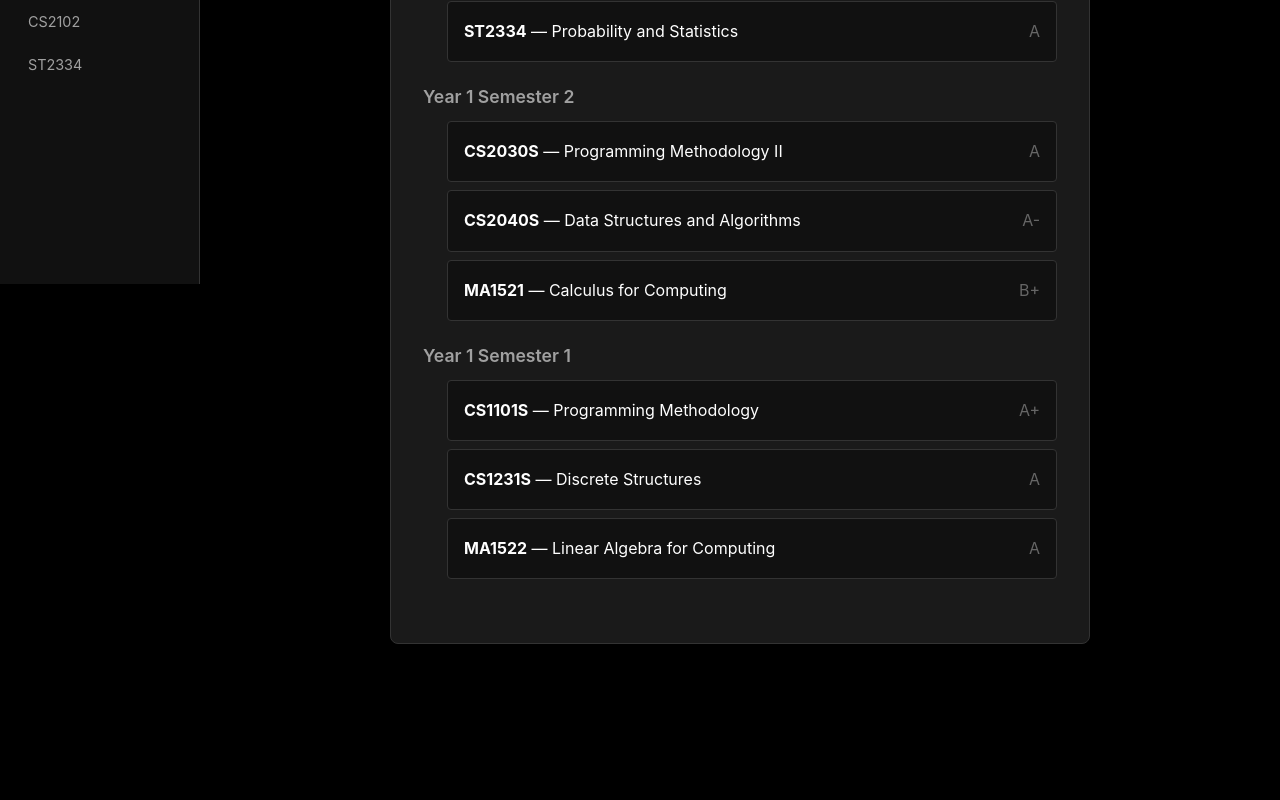
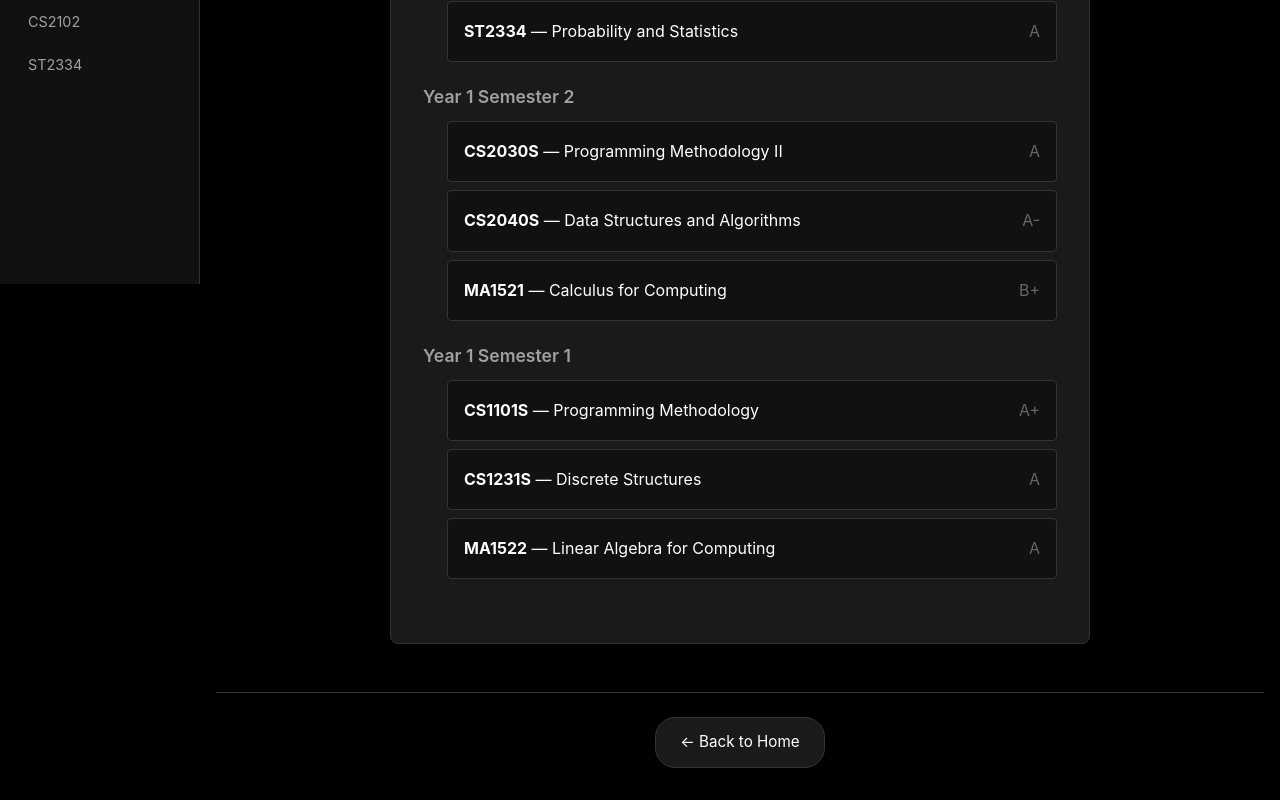
Before and after one commit to gnahuy123/gnahuy123.github.io, a React (Create React App) app: page /modules in a window 1280 px wide. Shown: the part 516-1316 px from the top of the page. Before the commit the page ends 1192 px from the top, so only its background shows below. Built offline with nearby package versions, Linux system fonts and the light colour scheme.

Commit message:
Add profile pic

```diff
--- /dev/null
+++ b/src/components/BackToHome.css
@@ -0,0 +1,27 @@
+.back-to-home-container {
+    width: 100%;
+    margin-top: var(--space-12);
+    padding-top: var(--space-6);
+    border-top: 1px solid var(--border-color);
+    text-align: center;
+}
+
+.back-to-home-btn {
+    display: inline-block;
+    padding: var(--space-3) var(--space-6);
+    border-radius: 20px;
+    background-color: var(--bg-card);
+    border: 1px solid var(--border-color);
+    color: var(--text-primary);
+    text-decoration: none;
+    font-size: 0.95rem;
+    transition: all 0.2s ease;
+}
+
+.back-to-home-btn:hover {
+    background-color: var(--text-primary);
+    color: var(--bg-primary);
+    border-color: var(--text-primary);
+    text-decoration: none;
+    transform: translateY(-2px);
+}
--- /dev/null
+++ b/src/components/BackToHome.js
@@ -0,0 +1,22 @@
+import React from 'react';
+import { Link, useLocation } from 'react-router-dom';
+import './BackToHome.css';
+
+const BackToHome = () => {
+    const location = useLocation();
+
+    // Don't show the back button on the home page
+    if (location.pathname === '/') {
+        return null;
+    }
+
+    return (
+        <div className="back-to-home-container">
+            <Link to="/" className="back-to-home-btn">
+                ← Back to Home
+            </Link>
+        </div>
+    );
+};
+
+export default BackToHome;
--- a/src/layouts/BlogLayout.js
+++ b/src/layouts/BlogLayout.js
@@ -3,6 +3,7 @@ import { Outlet } from 'react-router-dom';
 import Navbar from '../components/Navbar';
 import Sidebar from '../components/Sidebar';
 import blogData from '../data/blogData';
+import BackToHome from '../components/BackToHome';
 
 const BlogLayout = () => {
     return (
@@ -12,6 +13,7 @@ const BlogLayout = () => {
                 <Sidebar title="Blog" items={blogData} basePath="/blog" />
                 <main className="content">
                     <Outlet />
+                    <BackToHome />
                 </main>
             </div>
         </>
--- a/src/layouts/MainLayout.js
+++ b/src/layouts/MainLayout.js
@@ -1,6 +1,7 @@
 import React from 'react';
 import { Outlet } from 'react-router-dom';
 import Navbar from '../components/Navbar';
+import BackToHome from '../components/BackToHome';
 
 const MainLayout = () => {
     return (
@@ -9,6 +10,7 @@ const MainLayout = () => {
             <div className="app-container">
                 <main className="content">
                     <Outlet />
+                    <BackToHome />
                 </main>
             </div>
         </>
--- a/src/layouts/ModulesLayout.js
+++ b/src/layouts/ModulesLayout.js
@@ -3,6 +3,7 @@ import { Outlet } from 'react-router-dom';
 import Navbar from '../components/Navbar';
 import Sidebar from '../components/Sidebar';
 import moduleData from '../data/moduleData';
+import BackToHome from '../components/BackToHome';
 
 const ModulesLayout = () => {
     // Transform moduleData for Sidebar (needs title and path)
@@ -18,6 +19,7 @@ const ModulesLayout = () => {
                 <Sidebar title="Modules" items={sidebarItems} basePath="/modules" />
                 <main className="content">
                     <Outlet />
+                    <BackToHome />
                 </main>
             </div>
         </>
--- a/src/layouts/ProjectsLayout.js
+++ b/src/layouts/ProjectsLayout.js
@@ -3,6 +3,7 @@ import { Outlet } from 'react-router-dom';
 import Navbar from '../components/Navbar';
 import Sidebar from '../components/Sidebar';
 import projectData from '../data/projectData';
+import BackToHome from '../components/BackToHome';
 
 const ProjectsLayout = () => {
     return (
@@ -12,6 +13,7 @@ const ProjectsLayout = () => {
                 <Sidebar title="Projects" items={projectData} basePath="/projects" />
                 <main className="content">
                     <Outlet />
+                    <BackToHome />
                 </main>
             </div>
         </>
--- a/src/pages/Home.css
+++ b/src/pages/Home.css
@@ -16,6 +16,16 @@
     justify-content: center;
     padding: var(--space-12) var(--space-4);
     text-align: center;
+}
+
+.profile-pic {
+    width: 100px;
+    height: 100px;
+    border-radius: 50%;
+    object-fit: cover;
+    margin: 0 auto var(--space-6);
+    display: block;
+    box-shadow: 0 4px 12px rgba(0, 0, 0, 0.3);
 }
 
 .hero-section h1 {
@@ -83,15 +93,17 @@
     background: var(--bg-card);
     border: 1px solid var(--border-color);
     padding: var(--space-5);
-    border-radius: 4px;
+    border-radius: 8px;
     text-decoration: none;
     color: inherit;
     display: block;
-    transition: border-color 0.2s;
+    transition: transform 0.2s ease, border-color 0.2s ease, box-shadow 0.2s ease;
 }
 
 .item-card.clickable:hover {
     border-color: var(--text-muted);
+    transform: translateY(-2px);
+    box-shadow: 0 4px 12px rgba(0, 0, 0, 0.4);
 }
 
 .item-card h3 {
--- a/src/pages/Home.js
+++ b/src/pages/Home.js
@@ -6,6 +6,7 @@ import experienceData from '../data/experienceData';
 import projectData from '../data/projectData';
 import moduleData from '../data/moduleData';
 import blogData from '../data/blogData';
+import profilePic from '../assets/images/profilepic.png';
 
 // Section components
 const ExperienceSection = () => {
@@ -130,6 +131,7 @@ const Home = () => {
         <div className="home-scroll">
             {/* Hero Section */}
             <section className="hero-section">
+                <img src={profilePic} alt={personData.name} className="profile-pic" />
                 <h1>Hey, I'm {personData.name}</h1>
                 <p>{personData.description}</p>
                 <p className="scroll-hint">Scroll down to explore ↓</p>
```
Also changed, not shown: src/assets/images/profilepic.png (added).
